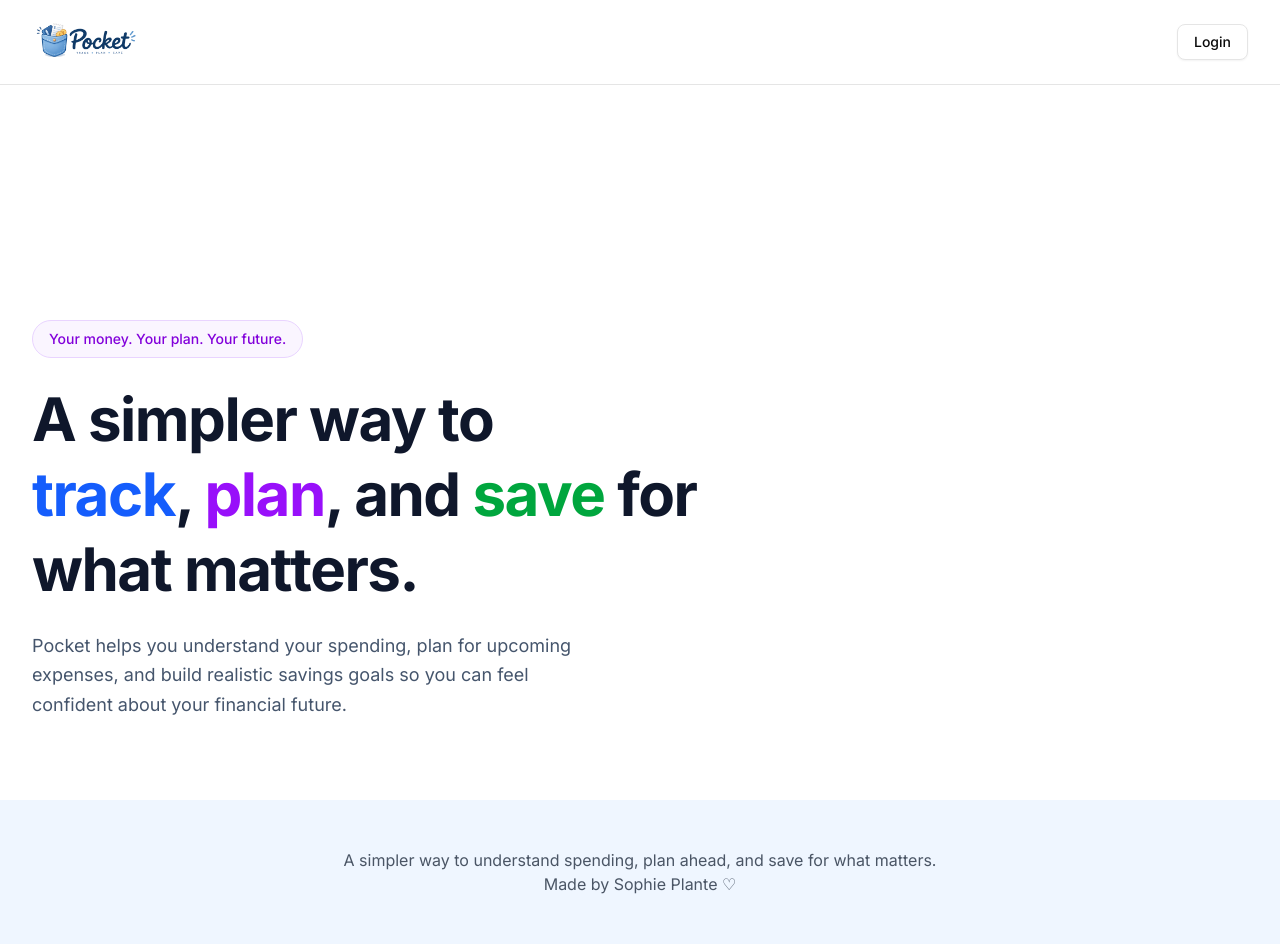
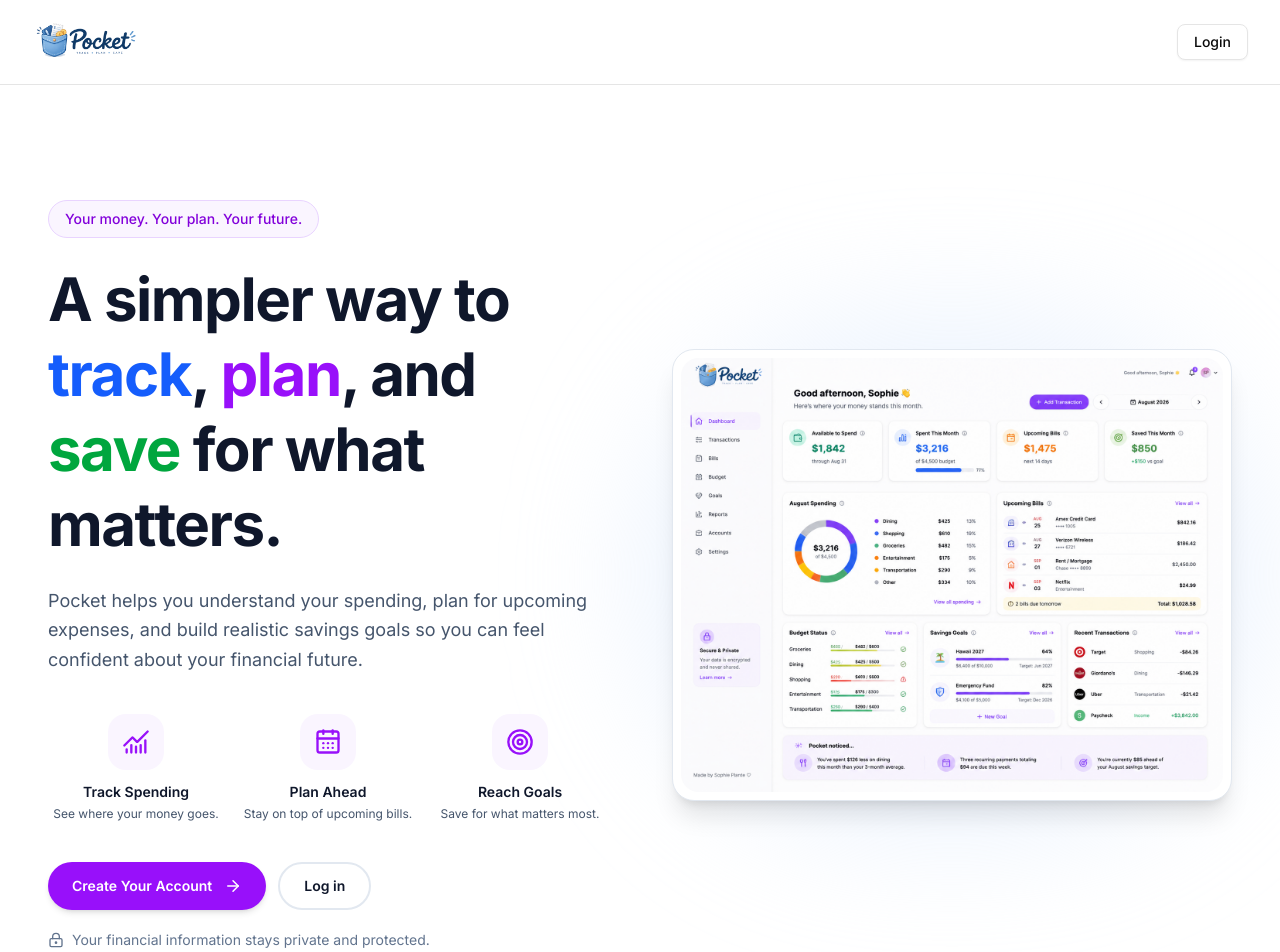
Before and after one commit to splante1060-star/expense-tracking-project, a Next.js app: page / in a window 1280 px wide. Shown: the top 952 px of the page. Built offline with nearby package versions, Linux system fonts and the light colour scheme; no server answers.

Commit message:
feat: add landing page hero section

```diff
--- a/app/page.tsx
+++ b/app/page.tsx
@@ -2,7 +2,7 @@
 
 export default function Home() {
   return (
-    <div className="mt-30">
+    <div>
       <HeroSection />
     </div>
   );
--- a/components/landing-page/hero-section.tsx
+++ b/components/landing-page/hero-section.tsx
@@ -1,7 +1,19 @@
+import Image from "next/image";
+import Link from "next/link";
+
+import {
+  CalendarDays,
+  ChartNoAxesCombined,
+  Target,
+  LockKeyhole,
+  ArrowRight,
+} from "lucide-react";
+
 export default function HeroSection() {
   return (
-    <section className="px-4 sm:px-6 lg:px-8 py-20">
-      <div className="max-w-7xl mx-auto">
+    <section className="w-full px-10 pt-0 pb-12 sm:px-6 lg:px-12 lg:py-20">
+      <div className="mx-auto grid max-w-7xl items-center gap-12 lg:grid-cols-2 lg:gap-16">
+        {/* -- LEFT COLUMN -- */}
         <div className="max-w-2xl">
           <p className="inline-flex items-center rounded-full border border-purple-200 bg-purple-50 px-4 py-2 text-sm font-medium text-purple-700 mb-6">
             Your money. Your plan. Your future.
@@ -14,11 +26,99 @@
             <span className="text-green-600">save</span> for what matters.
           </h2>
 
-          <p className="mt-6 max-w-xl text-lg leading-relaxed text-slate-600">
+          <p className="mt-6 max-w-2xl text-lg leading-relaxed text-slate-600">
             Pocket helps you understand your spending, plan for upcoming
             expenses, and build realistic savings goals so you can feel
             confident about your financial future.
           </p>
+
+          {/* FEATURES */}
+          <div className="mt-10 grid grid-cols-3 gap-4 text-center">
+            <div>
+              <div className="mx-auto mb-3 flex h-14 w-14 items-center justify-center rounded-2xl bg-purple-50 text-purple-600">
+                <ChartNoAxesCombined size={28} />
+              </div>
+
+              <h3 className="text-sm font-semibold text-slate-900">
+                Track Spending
+              </h3>
+
+              <p className="mt-1 text-xs leading-snug text-slate-600">
+                See where your money goes.
+              </p>
+            </div>
+
+            <div>
+              <div className="mx-auto mb-3 flex h-14 w-14 items-center justify-center rounded-2xl bg-purple-50 text-purple-600">
+                <CalendarDays size={28} />
+              </div>
+
+              <h3 className="text-sm font-semibold text-slate-900">
+                Plan Ahead
+              </h3>
+
+              <p className="mt-1 text-xs leading-snug text-slate-600">
+                Stay on top of upcoming bills.
+              </p>
+            </div>
+
+            <div>
+              <div className="mx-auto mb-3 flex h-14 w-14 items-center justify-center rounded-2xl bg-purple-50 text-purple-600">
+                <Target size={28} />
+              </div>
+
+              <h3 className="text-sm font-semibold text-slate-900">
+                Reach Goals
+              </h3>
+
+              <p className="mt-1 text-xs leading-snug text-slate-600">
+                Save for what matters most.
+              </p>
+            </div>
+          </div>
+
+          {/* CTA */}
+          <div className="mt-10 flex flex-col gap-3 sm:flex-row">
+            <Link
+              href="/sign-up"
+              className="group inline-flex h-12 items-center justify-center gap-3 rounded-full bg-purple-600 px-6 text-sm font-semibold text-white shadow-md transition-all duration-300 hover:-translate-y-0.5 hover:bg-purple-700 hover:shadow-lg"
+            >
+              Create Your Account
+              <ArrowRight
+                size={18}
+                className="transition-transform duration-300 group-hover:translate-x-1"
+              />
+            </Link>
+
+            <Link
+              href="/sign-in"
+              className="group inline-flex h-12 items-center justify-center gap-3 rounded-full border-2 border-slate-200 bg-white px-6 text-sm font-semibold text-slate-900 transition-all duration-300 hover:-translate-y-0.5 hover:border-purple-300 hover:bg-purple-50"
+            >
+              Log in
+            </Link>
+          </div>
+
+          {/* SECURITY NOTE */}
+          <div className="mt-5 flex items-center gap-2 text-sm text-slate-500">
+            <LockKeyhole size={16} />
+            <p>Your financial information stays private and protected.</p>
+          </div>
+        </div>
+
+        {/* -- RIGHT COLUMN -- */}
+        <div className="relative mt-10 lg:mt-0">
+          <div className="absolute -inset-8 -z-10 rounded-full bg-blue-100/50 blur-3xl" />
+
+          <div className="overflow-hidden rounded-3xl border border-slate-200 bg-white p-2 shadow-xl">
+            <Image
+              src="/pocket-dashboard-mock.png"
+              alt="Preview of the Pocket personal finance dashboard"
+              width={1200}
+              height={900}
+              className="h-auto w-full rounded-2xl object-cover"
+              priority
+            />
+          </div>
         </div>
       </div>
     </section>
```
Also changed, not shown: public/pocket-dashboard-mock.png (added).
